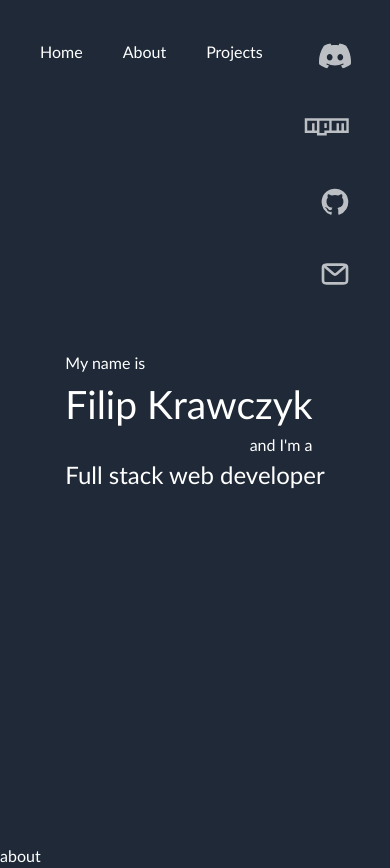
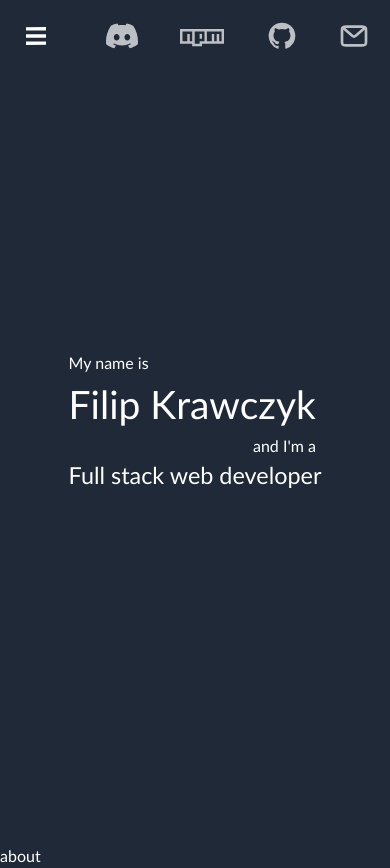
Before and after one commit to fmkra/portfolio, a Next.js app: page /en in a window 390 px wide. Built offline with nearby package versions, Linux system fonts and the light colour scheme.

Commit message:
Add navbar component

```diff
--- a/app/[lang]/icons.tsx
+++ b/app/[lang]/icons.tsx
@@ -1,3 +1,5 @@
+import { MouseEventHandler } from 'react'
+
 export const DiscordIcon = ({ className }: { className?: string }) => (
     <svg
         viewBox="0 -28.5 256 256"
@@ -47,26 +49,26 @@ export const MailIcon = ({ className }: { className?: string }) => (
 )
 
 export const NpmIcon = ({ className }: { className?: string }) => (
-    <svg width="48" height="24" xmlns="http://www.w3.org/2000/svg" className={className}>
+    <svg width="48" height="32" xmlns="http://www.w3.org/2000/svg" className={className}>
         <title>npm</title>
-
-        <g>
-            <title>Layer 1</title>
-            <g data-name="Layer 2" id="Layer_2">
-                <g data-name="invisible box" id="invisible_box">
-                    <rect x="-0.25" y="-10.74988" id="svg_1" fill="none" height="48" width="48" />
-                </g>
-                <g data-name="Q3 icons" id="Q3_icons">
-                    <g id="svg_2">
-                        <rect id="svg_3" height="4.84" width="2.4" y="9.15012" x="21.35" fill="#fff" />
-                        <path
-                            id="svg_4"
-                            d="m1.75,4.25012l0,14.7l12.2,0l0,2.5l9.8,0l0,-2.5l22,0l0,-14.7l-44,0zm12.2,12.2l-2.4,0l0,-7.3l-2.5,0l0,7.3l-4.8,0l0,-9.7l9.7,0l0,9.7zm12.3,0l-4.9,0l0,2.5l-4.9,0l0,-12.2l9.8,0l0,9.7zm17.1,0l-2.4,0l0,-7.3l-2.5,0l0,7.3l-2.5,0l0,-7.3l-2.4,0l0,7.3l-4.9,0l0,-9.7l14.7,0l0,9.7z"
-                            fill="#fff"
-                        />
-                    </g>
-                </g>
-            </g>
-        </g>
+        <rect x="0" y="-5.99993" id="svg_1" fill="none" height="48" width="48" />
+        <rect fill="#fff" id="svg_3" height="4.84" width="2.4" y="13.90007" x="21.6" />
+        <path
+            fill="#fff"
+            id="svg_4"
+            d="m2,9.00007l0,14.7l12.2,0l0,2.5l9.8,0l0,-2.5l22,0l0,-14.7l-44,0zm12.2,12.2l-2.4,0l0,-7.3l-2.5,0l0,7.3l-4.8,0l0,-9.7l9.7,0l0,9.7zm12.3,0l-4.9,0l0,2.5l-4.9,0l0,-12.2l9.8,0l0,9.7zm17.1,0l-2.4,0l0,-7.3l-2.5,0l0,7.3l-2.5,0l0,-7.3l-2.4,0l0,7.3l-4.9,0l0,-9.7l14.7,0l0,9.7z"
+        />
     </svg>
 )
+
+export const HamburgerIcon = ({
+    onClick,
+    className,
+}: {
+    className?: string
+    onClick: MouseEventHandler<SVGSVGElement>
+}) => (
+    <svg fill="#fff" viewBox="0 0 32 32" xmlns="http://www.w3.org/2000/svg" className={className} onClick={onClick}>
+        <path d="M6.001 7.128L6 10.438l19.998-.005L26 7.124zM6.001 21.566L6 24.876l19.998-.006.002-3.308zM6.001 14.341L6 17.65l19.998-.004.002-3.309z" />
+    </svg>
+)
--- /dev/null
+++ b/app/[lang]/navbar.tsx
@@ -0,0 +1,51 @@
+'use client'
+
+import { useState } from 'react'
+import { HamburgerIcon } from './icons'
+
+const hoverUnderline =
+    'relative after:absolute after:-bottom-1 after:left-0 after:h-[1px] after:bg-white after:transition-all after:duration-300 after:ease-in-out after:w-0 hover:after:w-full'
+
+export default function ({ dict }: { dict: { home: string; about: string; projects: string } }) {
+    const [open, setOpen] = useState(false)
+
+    return (
+        <>
+            <div
+                className={`fixed top-0 left-0 z-10 h-screen w-screen bg-black opacity-50 md:hidden ${
+                    open ? '' : 'hidden'
+                }`}
+                onClick={() => setOpen(false)}
+            ></div>
+            <nav>
+                <ul
+                    className={`z-20 flex w-full gap-10 bg-gray-800 p-5 text-center transition-[left] duration-300 max-md:fixed max-md:top-0 max-md:h-screen max-md:max-w-[10rem] max-md:flex-col max-md:shadow-equal ${
+                        open ? 'max-md:left-0' : 'max-md:left-[-15rem]'
+                    }`}
+                >
+                    <li>
+                        <a href="#home" onClick={() => setOpen(false)} className={hoverUnderline}>
+                            {dict.home}
+                        </a>
+                    </li>
+                    <li>
+                        <a href="#about" onClick={() => setOpen(false)} className={hoverUnderline}>
+                            {dict.about}
+                        </a>
+                    </li>
+                    <li>
+                        <a href="#projects" onClick={() => setOpen(false)} className={hoverUnderline}>
+                            {dict.projects}
+                        </a>
+                    </li>
+                </ul>
+            </nav>
+            <div className="md:hidden">
+                <HamburgerIcon
+                    onClick={() => setOpen((x) => !x)}
+                    className="m-5 h-8 opacity-100 transition-all hover:cursor-pointer hover:opacity-100"
+                />
+            </div>
+        </>
+    )
+}
--- a/app/[lang]/page.tsx
+++ b/app/[lang]/page.tsx
@@ -2,9 +2,7 @@ import { getDictionary } from '../../get-dictionary'
 import { Locale } from '../../i18n-config'
 import { DiscordIcon, GithubIcon, MailIcon, NpmIcon } from './icons'
 import Link from 'next/link'
-
-const hoverUnderline =
-    'relative after:absolute after:-bottom-1 after:left-0 after:h-[1px] after:bg-white after:transition-all after:duration-300 after:ease-in-out after:w-0 hover:after:w-full'
+import Navbar from './navbar'
 
 export default async function Page({ params: { lang } }: { params: { lang: Locale } }) {
     const dict = await getDictionary(lang)
@@ -13,46 +11,30 @@ export default async function Page({ params: { lang } }: { params: { lang: Local
         <>
             <section id="home">
                 <div className="relative flex min-h-screen w-screen flex-col items-center justify-center bg-gray-800">
-                    <div>
-                        <p>{dict.title.welcome}</p>
-                        <div className="w-fit">
-                            <h1 className="text-[clamp(1.5rem,min(10vw,20vh),4rem)]">Filip Krawczyk</h1>
-                            <p className="text-right">{dict.title.iam}</p>
+                    <main>
+                        <div>
+                            <p>{dict.title.welcome}</p>
+                            <div className="w-fit">
+                                <h1 className="text-[clamp(2rem,min(10vw,20vh),4rem)]">Filip Krawczyk</h1>
+                                <p className="text-right">{dict.title.iam}</p>
+                            </div>
+                            <h2 className="text-[clamp(1.2rem,min(6vw,12vh),2.4rem)]">{dict.title.job}</h2>
                         </div>
-                        <h2 className="text-[clamp(1.5rem,min(6vw,12vh),2.4rem)]">{dict.title.job}</h2>
-                    </div>
-                    <div className="absolute top-0 left-0 right-0 flex p-5">
-                        <nav>
-                            <ul className="m-5 flex gap-10">
-                                <li>
-                                    <a href="#home" className={hoverUnderline}>
-                                        {dict.nav.home}
-                                    </a>
-                                </li>
-                                <li>
-                                    <a href="#about" className={hoverUnderline}>
-                                        {dict.nav.about}
-                                    </a>
-                                </li>
-                                <li>
-                                    <a href="#projects" className={hoverUnderline}>
-                                        {dict.nav.projects}
-                                    </a>
-                                </li>
-                            </ul>
-                        </nav>
+                    </main>
+                    <div className="absolute top-0 left-0 right-0 flex md:p-5">
+                        <Navbar dict={dict.nav} />
                         <div className="ml-auto flex flex-wrap justify-end">
-                            <Link href="https://discord.com/users/302040960848625664" target="_blank">
-                                <DiscordIcon className="m-5 h-8 opacity-70 transition-all hover:cursor-pointer hover:opacity-100" />
+                            <Link className="m-5" href="https://discord.com/users/302040960848625664" target="_blank">
+                                <DiscordIcon className="h-8 opacity-70 transition-all hover:cursor-pointer hover:opacity-100" />
                             </Link>
-                            <Link href="https://npmjs.com/~kotmawszy" target="_blank">
-                                <NpmIcon className="m-5 mt-[1.375rem] h-8 opacity-70 transition-all hover:cursor-pointer hover:opacity-100" />
+                            <Link className="m-5" href="https://npmjs.com/~kotmawszy" target="_blank">
+                                <NpmIcon className="h-8 opacity-70 transition-all hover:cursor-pointer hover:opacity-100" />
                             </Link>
-                            <Link href="https://github.com/fmkra" target="_blank">
-                                <GithubIcon className="m-5 h-8 opacity-70 transition-all hover:cursor-pointer hover:opacity-100" />
+                            <Link className="m-5" href="https://github.com/fmkra" target="_blank">
+                                <GithubIcon className="h-8 opacity-70 transition-all hover:cursor-pointer hover:opacity-100" />
                             </Link>
-                            <Link href="mailto:kontakt@fkrawczyk.pl">
-                                <MailIcon className="m-5 h-8 opacity-70 transition-all hover:cursor-pointer hover:opacity-100" />
+                            <Link className="m-5 flex justify-center" href="mailto:kontakt@fkrawczyk.pl">
+                                <MailIcon className="h-8 opacity-70 transition-all hover:cursor-pointer hover:opacity-100" />
                             </Link>
                         </div>
                     </div>
--- a/tailwind.config.js
+++ b/tailwind.config.js
@@ -6,7 +6,11 @@ module.exports = {
         "./components/**/*.{js,ts,jsx,tsx}",
     ],
     theme: {
-        extend: {},
+        extend: {
+            boxShadow: {
+                'equal': '0 0 1rem 0 rgba(0, 0, 0, 0.5)',
+            }
+        },
     },
     plugins: [],
 }
```
